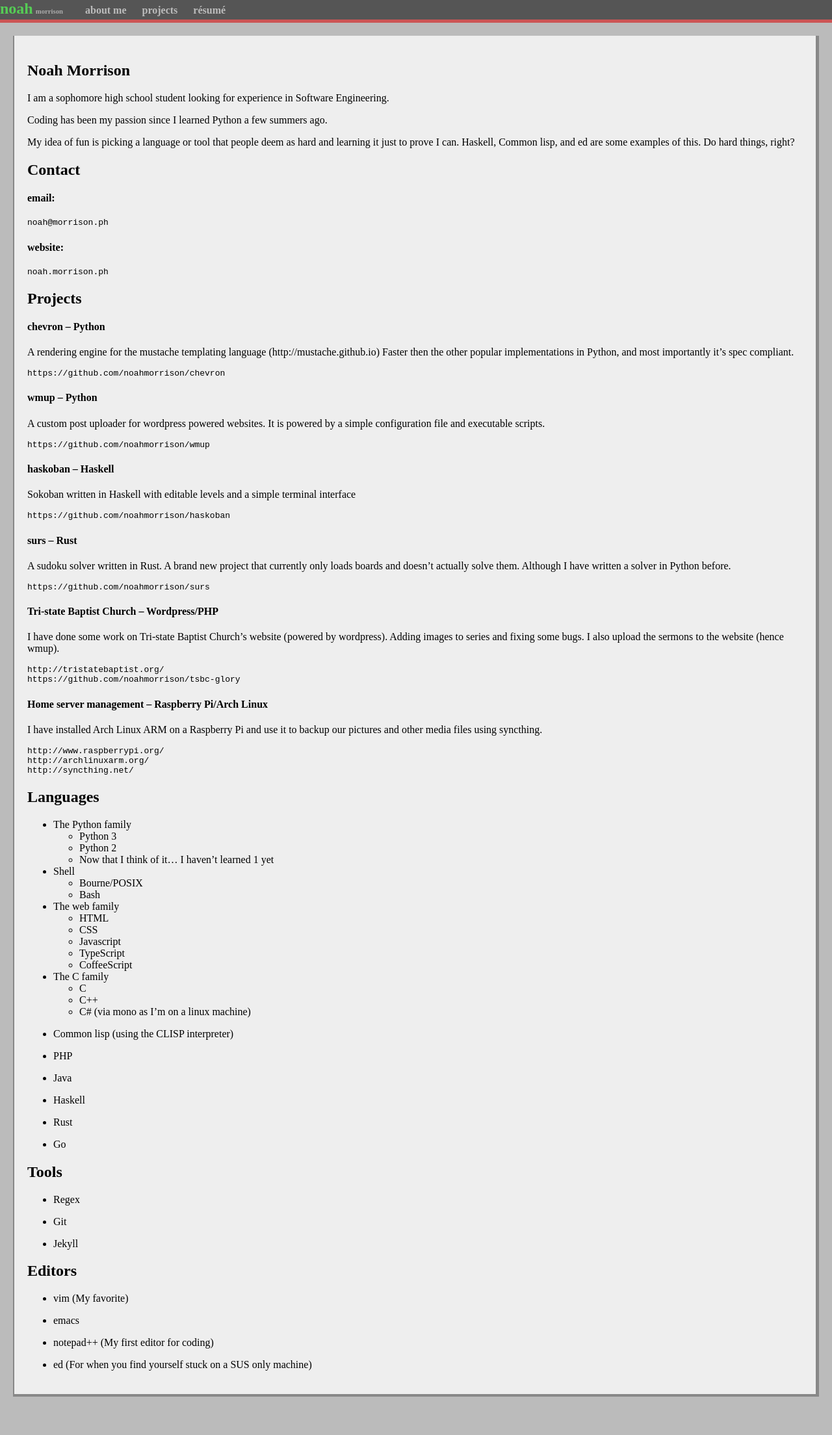
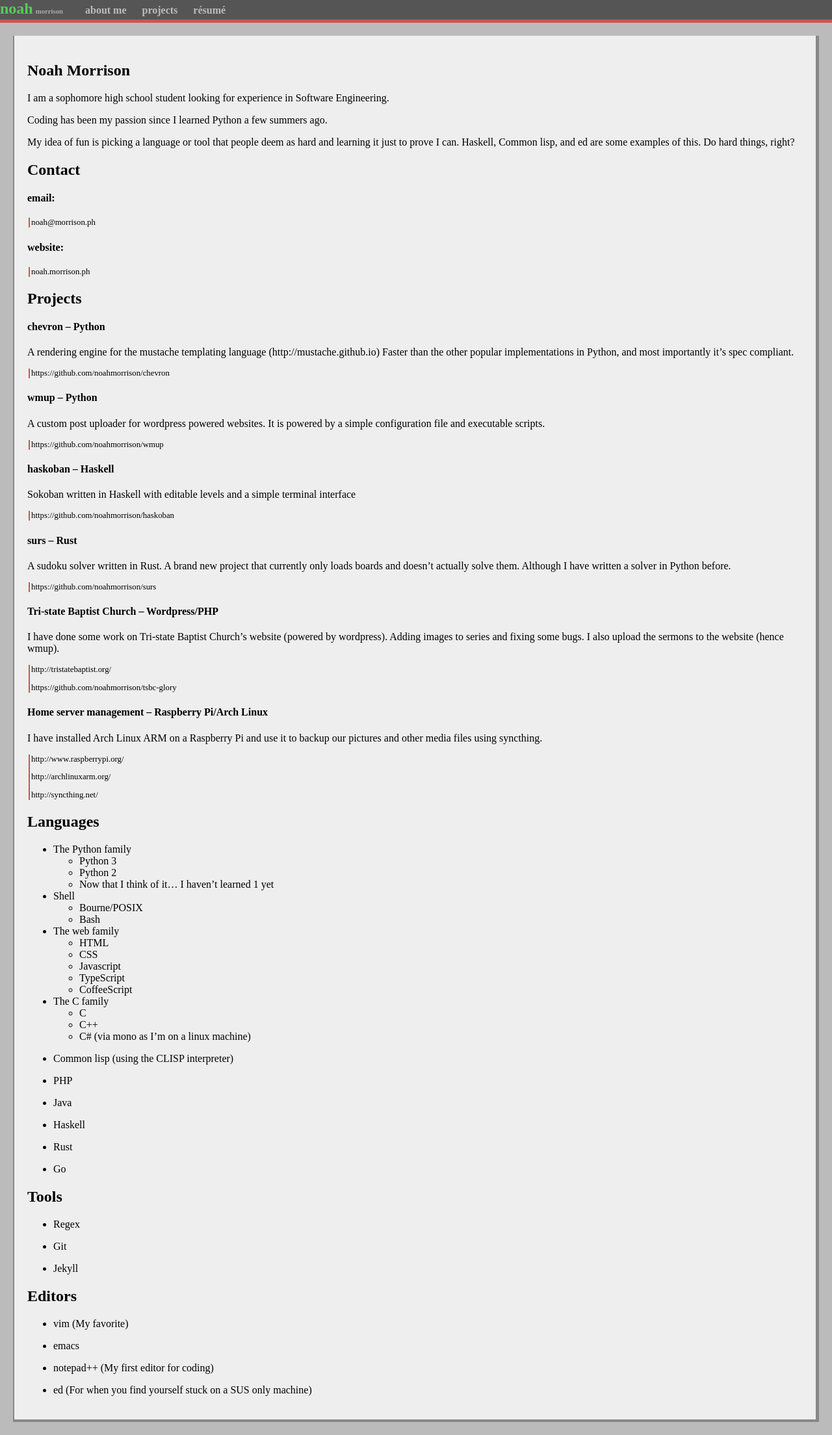
Before and after one commit to noahmorrison/gitsite, a Jekyll site: the page built from index.html, in a window 1280 px wide. Shown: the whole page at 65% size. Built offline with Jekyll 4.4.1, drawn with Linux system fonts in a browser that asks for light colours; before the commit the page ends 2169 px from its top, so only the background shows below that.

```diff
--- a/assets/css/style.sass
+++ b/assets/css/style.sass
@@ -12,6 +12,15 @@ a
   text-decoration: none
   outline: 0
   color: #777
+
+blockquote
+  font-size: 80%
+  margin-left: 2px
+  padding-left: 2px
+
+  border-left-style: solid
+  border-left-color: #c55
+  border-left-width: 2px
 
 #navbar
 
```
Also changed, not shown: _includes/resume.md (+15 -12 lines).
